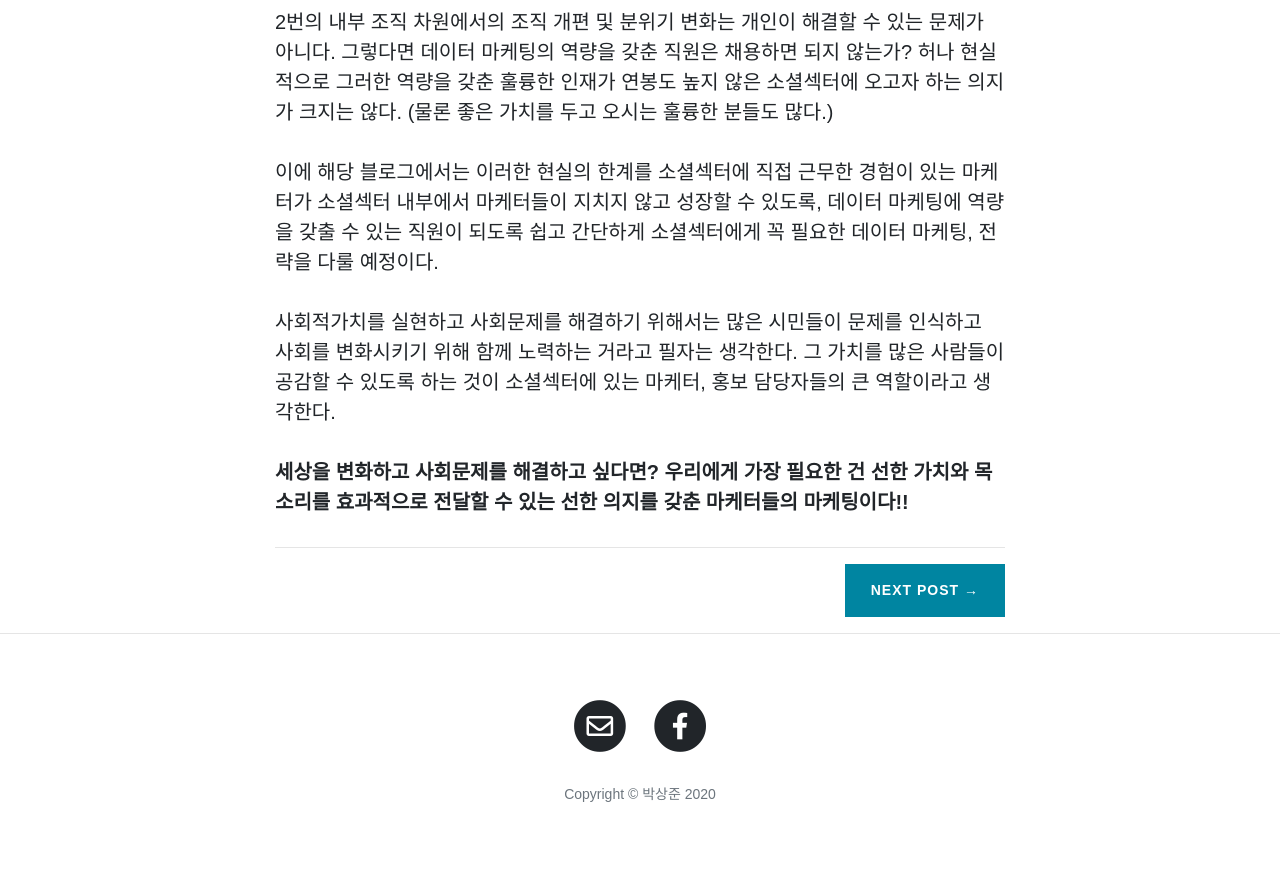
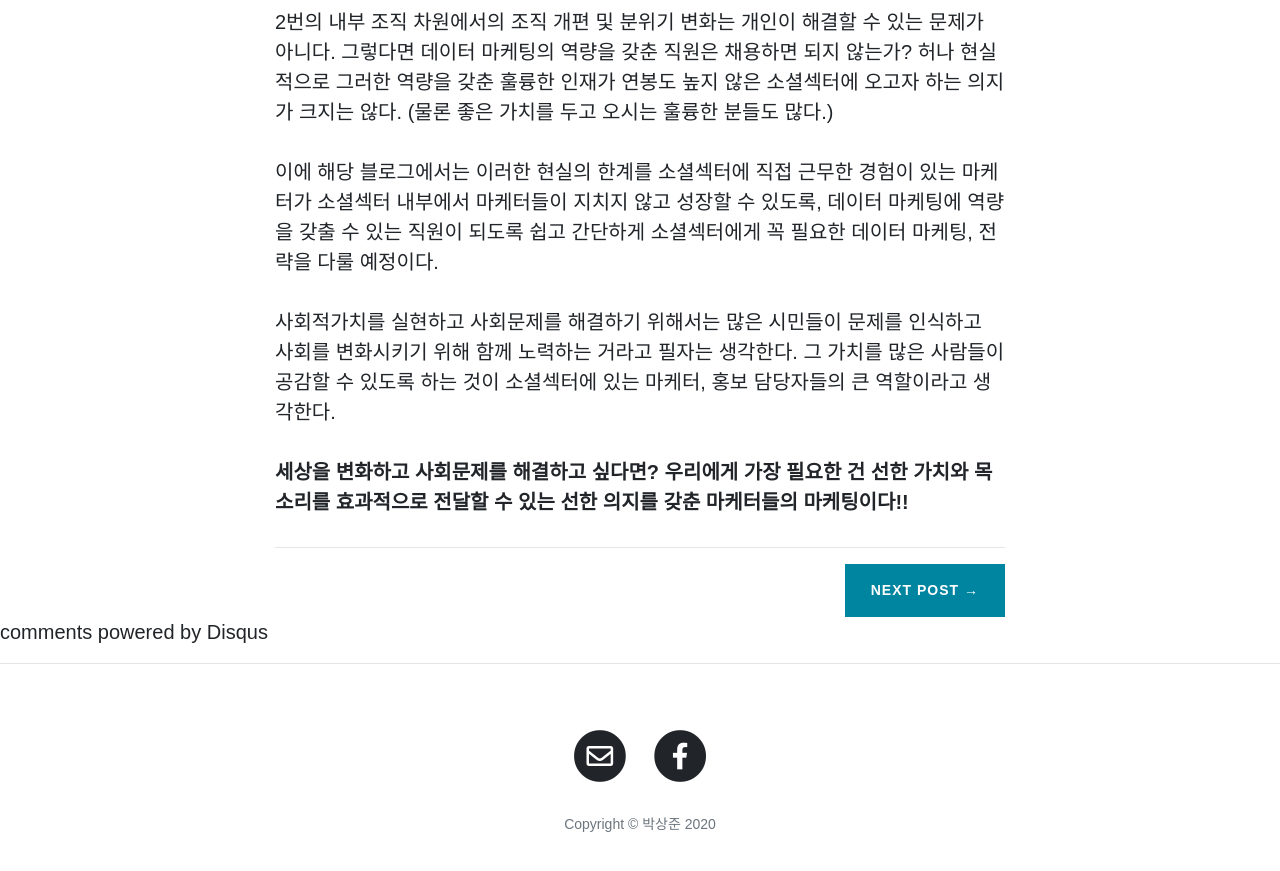
Before and after one commit to sangjuenpark/changermarketing, a Jekyll site: the page built from _posts/2020-03-14-social-marketing-1.md, in a window 1280 px wide and 900 px high, scrolled down 3381 px. Shown: the top 871 px of the window. Built offline with Jekyll 4.4.1, drawn with Linux system fonts in a browser that asks for light colours; comment, search, counter and statistics services are not loaded; some of the changed lines change nothing that is shown.

Commit message:
블로그 댓글 추가
블로그 댓글 추가

```diff
--- a/_config.yml
+++ b/_config.yml
@@ -11,6 +11,10 @@
 # Social Profiles
 facebook_username:  sangjune.park.94
 
+# 블로그 disqus shortname
+disqus:
+  shortname: https-changermarketing-com
+
 # Build settings
 markdown:           kramdown
 permalink:          /:title
--- /dev/null
+++ b/_includes/disqus.html
@@ -0,0 +1,14 @@
+<section class="disqus">
+        <div id="disqus_thread" class="col-lg-8 col-md-10 mx-auto"></div>
+        <script type="text/javascript">
+          var disqus_shortname = "{{ site.disqus.shortname }}";
+          var disqus_identifier = "{{ page.url }}";
+          (function() {
+            var dsq = document.createElement('script'); dsq.type = 'text/javascript'; dsq.async = true;
+            dsq.src = '//' + disqus_shortname + '.disqus.com/embed.js';
+            (document.getElementsByTagName('head')[0] || document.getElementsByTagName('body')[0]).appendChild(dsq);
+          })();
+        </script>
+        <noscript>Please enable JavaScript to view the <a href="http://disqus.com/?ref_noscript">comments powered by Disqus.</a></noscript>
+        <a href="http://disqus.com" class="dsq-brlink">comments powered by <span class="logo-disqus">Disqus</span></a>
+      </section>
--- a/_layouts/post.html
+++ b/_layouts/post.html
@@ -50,3 +50,4 @@
       </div>
     </div>
   </article>
+{% include disqus.html %}
```
